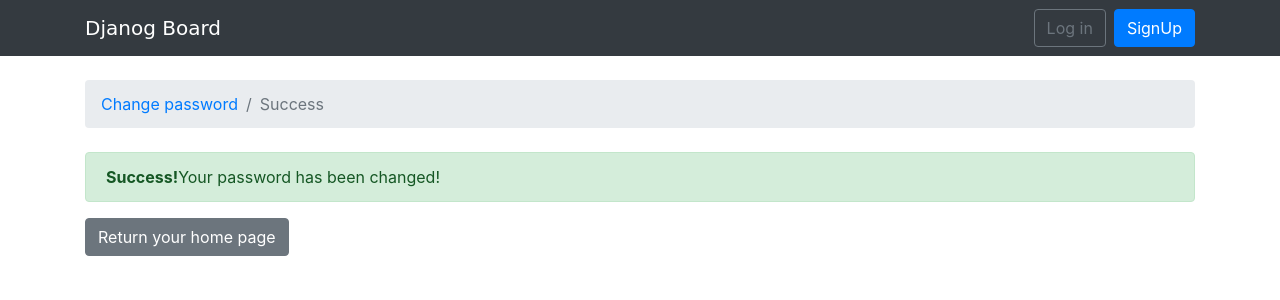
After one commit to NilSagor/django_forum, a Django app: template templates/password/change_done.html in a window 1280 px wide. The commit adds this page. Shown: the top 300 px of the page. Run offline with Django 3.2, Linux system fonts and the light colour scheme; the template is opened without the code that fills it, so the values that code supplies are empty; some libraries are stand-ins or nearby versions; some web fonts are replaced.

Commit message:
password reset fixing

```diff
--- a/django_forum/settings.py
+++ b/django_forum/settings.py
@@ -129,4 +129,4 @@ STATICFILES_DIRS = [
 
 LOGOUT_REDIRECT_URL = 'home'
 LOGIN_REDIRECT_URL = 'home'
-EMAIL_BACKEND = 'django.core.mail.backends.console.EmailBackend',
+EMAIL_BACKEND = 'django.core.mail.backends.console.EmailBackend'
--- a/django_forum/urls.py
+++ b/django_forum/urls.py
@@ -39,10 +39,10 @@ urlpatterns = [
     path('reset/done/', auth_views.PasswordResetDoneView.as_view(
         template_name = 'password_reset_done.html'),
         name = 'password_reset_done'),
-    re_path('^reset/(<?P<uidb64>[0-9A-Za-z_\-]+)/(?P<token>[0-9A-Za-z]{1,13}-[0-9A-Za-z]{1,20})/$',
+    path('reset/<uidb64>-<token>/',
         auth_views.PasswordResetConfirmView.as_view(
             template_name = 'password_reset_confirm.html'),
-            name = 'password_reset_confirm'),
+            name ='password_reset_confirm'),
     path('reset/complete/',
         auth_views.PasswordResetCompleteView.as_view(
             template_name = 'password_reset_complete.html'),
--- /dev/null
+++ b/templates/password/change_done.html
@@ -0,0 +1,15 @@
+{% extends 'base.html' %}
+
+{% block title %} Change password successfully {% endblock title %}
+
+{% block breadcrumb %}
+	<li class="breadcrumb-item"><a href="{% url 'password_change' %}">Change password</a></li>
+	<li class="breadcrumb-item active">Success</li>
+{% endblock breadcrumb %}
+
+{% block content %}
+	<div class="alert alert-success" role="alert">
+		<strong>Success!</strong>Your password has been changed!
+	</div>
+	<a href="{% url 'home' %}" class="btn btn-secondary">Return your home page</a>
+{% endblock content %}
--- a/templates/password_reset.html
+++ b/templates/password_reset.html
@@ -12,7 +12,7 @@
 					<form action="" method="post" novalidate="">
 						{% csrf_token %}
 						{% include 'includes/form.html' %}
-						<button type="submit" class="btn btn-primarry btn-block">Send password reset email</button>
+						<button type="submit" class="btn btn-primary btn-block">Send password reset email</button>
 					</form>
 				</div>
 			</div>
--- a/templates/password_reset_email.html
+++ b/templates/password_reset_email.html
@@ -2,7 +2,7 @@ Hi there,
 
 Someone asked for a password reset for the email address {{email}}
 Follow the link below:
-{{protocol}}://{{domain}}{% url 'password_reset_confirm' uidb64=uid token=token %}
+{{ protocol }}://{{ domain }}{% url 'password_reset_confirm' uidb64=uid token=token %}
 
 In case  you forgot your Django Boards usename: {{user.username}}
 If clicking the link above doesn't work please copy and paste the URL in a new browser instead.
--- a/templates/password_reset_subject.txt
+++ b/templates/password_reset_subject.txt
@@ -1 +1 @@
-[Django Board]Please reset your password
+[Django Boards]Please reset your password
```
Also changed, not shown: accounts/tests/test_form_signup.py (+0 -3 lines), accounts/tests/test_mail_password_reset.py (+3 -3 lines), accounts/tests/test_view_password_reset.py (+16 -2 lines), accounts/tests/test_view_signup.py (+0 -9 lines), djforum/tests/test_templatetags.py (+2 -2 lines), db.sqlite3.
